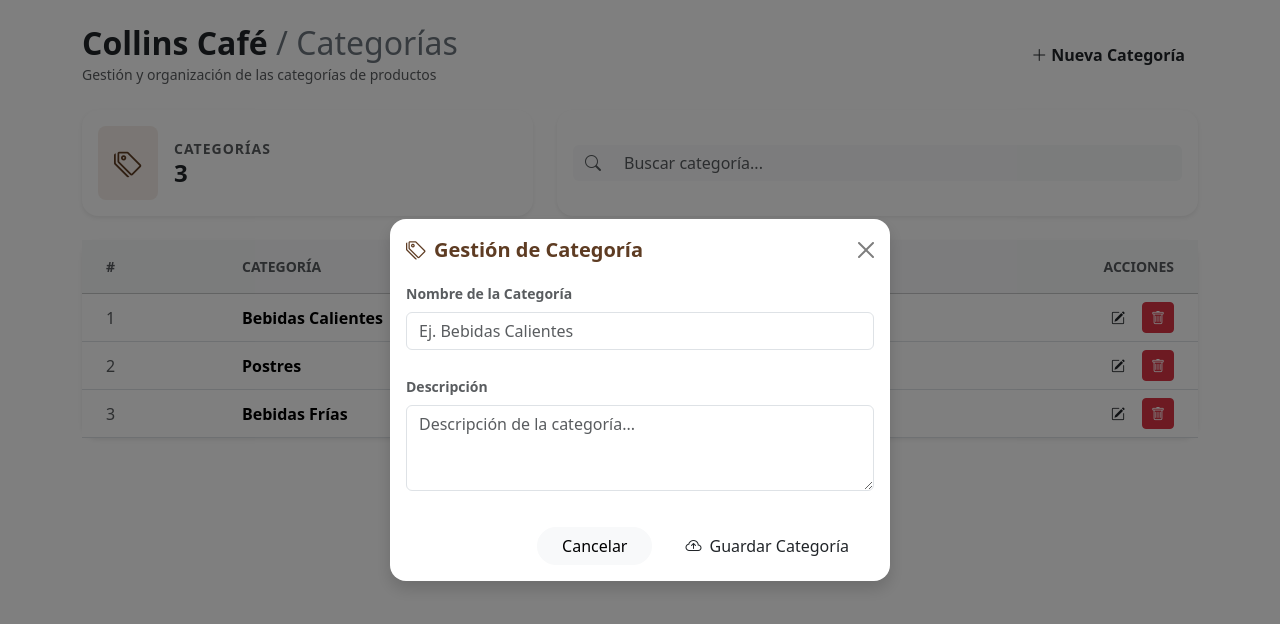
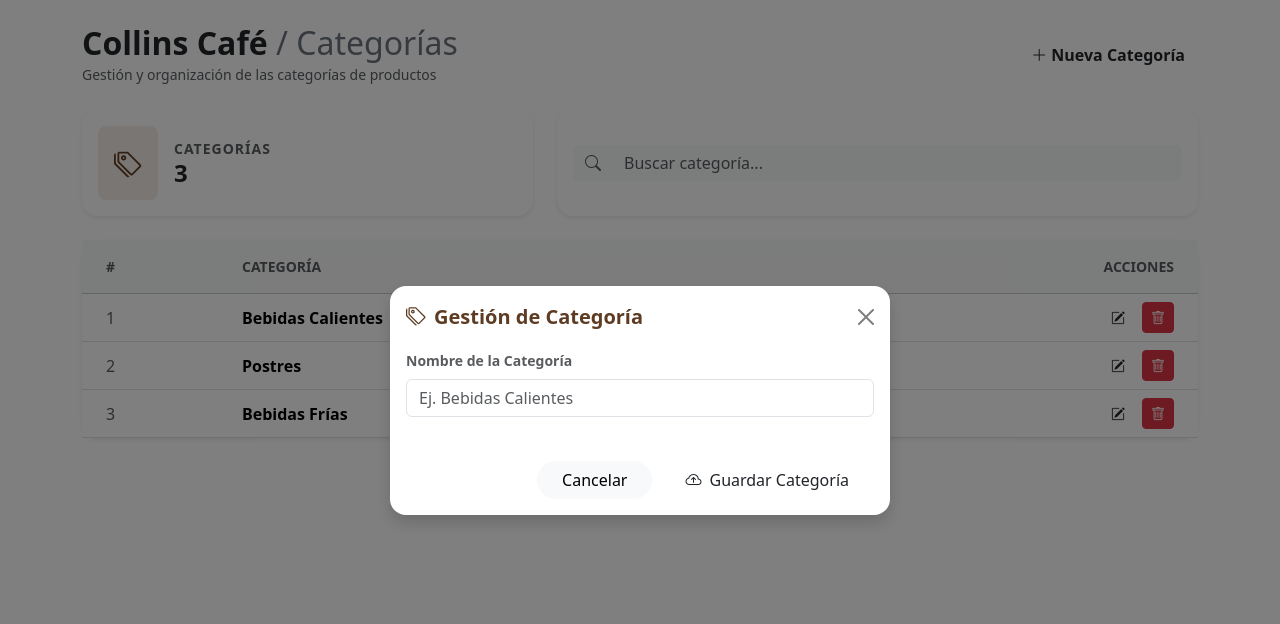
Before and after one commit to DiegoAntonioCaceresAranda/HDGrupo03-Fronted, a React (Vite) app: page / in a window 1280 px wide. Both pictures are taken after a click on the button "Nueva Categoría". Shown: the top 624 px of the page. Built offline with nearby package versions, Linux system fonts and the light colour scheme.

Commit message:
feat: added create to CategorieForm

```diff
--- a/src/components/Categoria/CategoriasForm.tsx
+++ b/src/components/Categoria/CategoriasForm.tsx
@@ -1,43 +1,54 @@
-import React from "react";
+import React, { useEffect, useState } from "react";
+import type { Categoria } from "../../data/Categoria";
 
-const CategoriaForm = () => {
+interface CategoriaFormProps {
+  categoria?: Categoria | null;
+  onSave: (datos: Omit<Categoria, "id">) => void;
+}
+
+const CategoriaForm = ({
+  categoria,
+  onSave
+}: CategoriaFormProps) => {
+
+  const [nombre, setNombre] = useState("");
+
+  useEffect(() => {
+    if (categoria) {
+      setNombre(categoria.nombre);
+    } else {
+      setNombre("");
+    }
+  }, [categoria]);
+
+  const handleSubmit = (e: React.FormEvent) => {
+    e.preventDefault();
+    if (!nombre.trim) {
+      return;
+    }
+
+    onSave({
+      nombre: nombre.trim()
+    });
+  }
+
   return (
-    <form>
-
+    <form id="categoriaForm" onSubmit={handleSubmit}>
       {/* Nombre */}
       <div className="mb-4">
-
         <label className="form-label fw-bold small text-muted">
           Nombre de la Categoría
         </label>
-
         <input
           type="text"
           name="nombre"
           className="form-control"
           placeholder="Ej. Bebidas Calientes"
+          value={nombre}
+          onChange={(e) => setNombre(e.target.value)}
           required
         />
-
       </div>
-
-
-      {/* Descripción */}
-      <div className="mb-3">
-
-        <label className="form-label fw-bold small text-muted">
-          Descripción
-        </label>
-
-        <textarea
-          name="descripcion"
-          className="form-control"
-          rows={3}
-          placeholder="Descripción de la categoría..."
-        ></textarea>
-
-      </div>
-
     </form>
   );
 };
--- a/src/pages/CategoriaPage.tsx
+++ b/src/pages/CategoriaPage.tsx
@@ -181,7 +181,7 @@ export const Categorias = () => {
               </div>
               {/* BODY */}
               <div className="modal-body">
-                <CategoriaForm />
+                <CategoriaForm/>
               </div>
               {/* FOOTER */}
               <div className="modal-footer border-top-0 pt-0">
```
